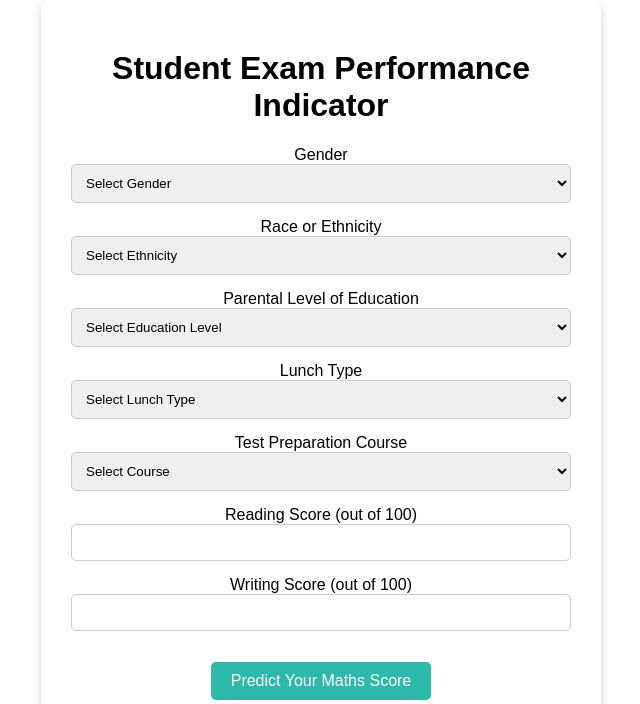
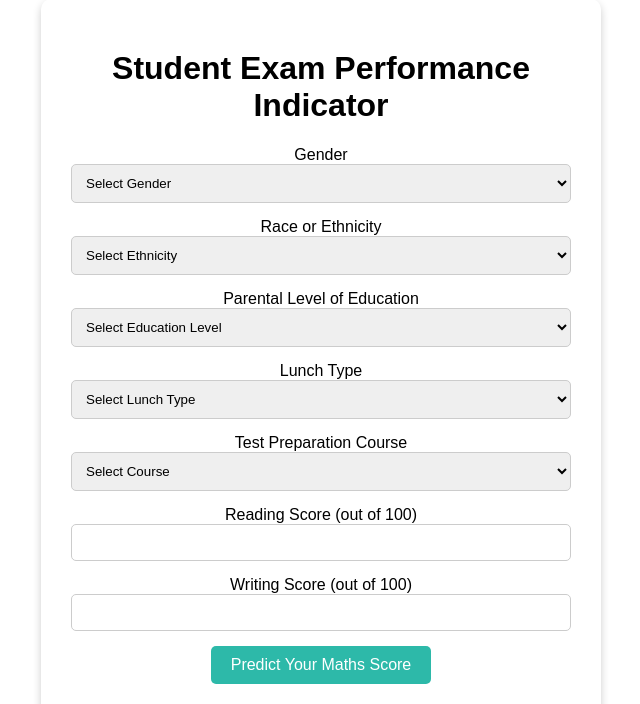
Before and after one commit to rupeshbug/student-performance-prediction, a Flask app: page /predictdata in a window 1280 px wide. Shown: the part 29-733 px from the top of the page, without its empty margins (319-959 px from the left). Run offline with Flask 3, Linux system fonts and the light colour scheme.

Commit message:
minor changes

```diff
--- a/templates/home.html
+++ b/templates/home.html
@@ -27,7 +27,6 @@
         border-radius: 5px;
       }
       .btn {
-        margin-top: 1rem;
         background-color: rgb(45, 185, 169);
         color: white;
         padding: 10px 20px;
```
